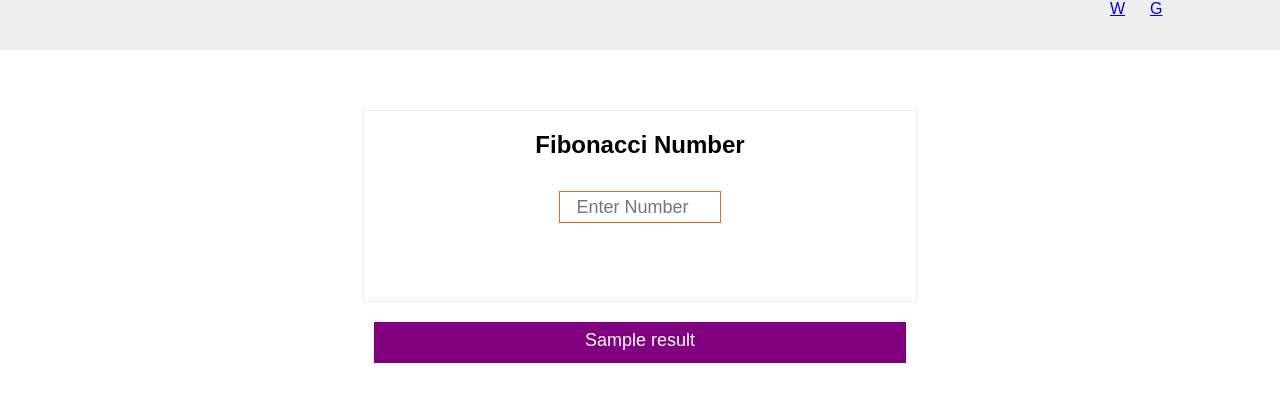
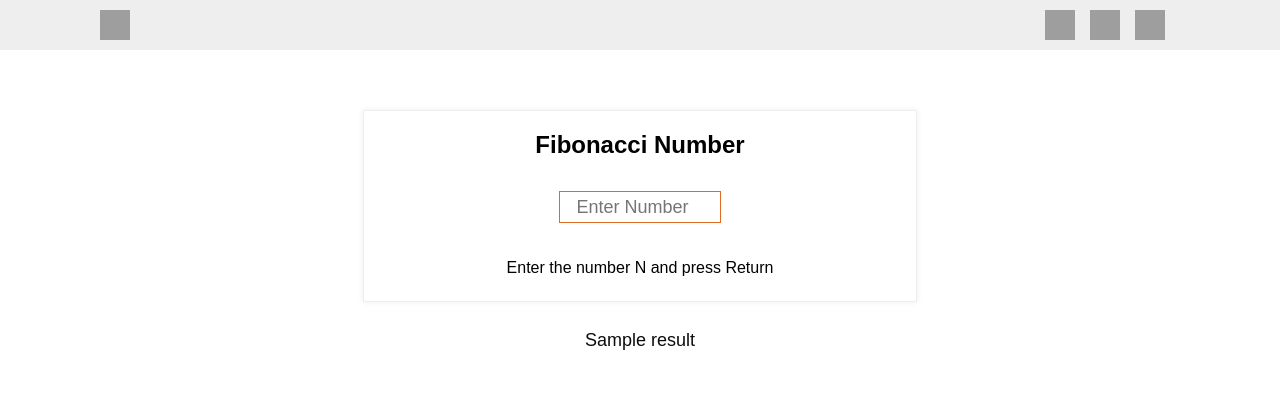
Before and after one commit to herishbrith/Fibonacci, a Django app: template Compute/templates/Compute/Fibonacci.html in a window 1280 px wide. Shown: the top 402 px of the page. Run offline with Django 3.2, Linux system fonts and the light colour scheme; tables that the repository leaves empty hold one stand-in row (values such as "Sample post"); the template is opened without the code that fills it: values that come from a table or form of the project are taken from there, most other values are stand-ins (such as "Sample title", 1, 10 or a date in 2020); grey boxes are pictures that could not be loaded.

Commit message:
css and static files added

```diff
--- a/Compute/templates/Compute/Fibonacci.html
+++ b/Compute/templates/Compute/Fibonacci.html
@@ -8,7 +8,8 @@
 	<div class="enterNum">
 	{{ form.nthNumber }}
 	</div>
-
+	<br><br>
+	<label>Enter the number N and press Return</label>
 </form>
 {% if result %}
 	<div class="result">
@@ -23,9 +24,10 @@
 		min-height: 150px;
 		margin: 0 auto;
 		margin-top: 60px;
-		border: 1px solid #eee;
+		border: 1px solid #eeeeee;
 		text-align: center;
 		padding: 20px;
+		box-shadow: 0px 0px 6px 0px #eee;
 	}
 	.fibContainer > h2{
 
@@ -45,7 +47,7 @@
 
 		width: inherit;
 		height: inherit;
-		text-align:center;
+		text-align: center;
 		border: 0;
 		font-size: 18px;
 		color: green;
@@ -57,10 +59,10 @@
 		padding: 8px 10px;
 		width: 40%;
 		min-height: 25px;
-		background-color: purple;
+		background-color: #fff;
 		font-size: 18px;
 		text-align: center;
-		color: #fff;
+		color: #0e0c0c;
 		word-wrap: break-word;
 		height: auto;
 
--- a/Compute/templates/Compute/header.html
+++ b/Compute/templates/Compute/header.html
@@ -1,33 +1,66 @@
+
+{% load static from staticfiles %}
 <header class="clear">
 	<div class="container">
+		<div class="home">
+			<a rel="shortcut icon" href="https://en.wikipedia.org/wiki/Fibonacci_number">
+				<img src="{% static 'images/wikiLogo.png' %}" alt="Wiki" class="logo">
+			</a>
+		</div>
 		<ul class="links">
 			<li>
-				<a href="https://en.wikipedia.org/wiki/Fibonacci_number" title="Wiki">W</a>
+				<a rel="shortcut icon" href="#">
+					<img src="{% static 'images/homeLogo.png' %}" alt="Home" class="logo">
+				</a>
 			</li>
 			<li>
-				<a href="https://en.wikipedia.org/wiki/Fibonacci_number" title="Github">G</a>
+				<a rel="shortcut icon" href="https://github.com/herishbrith/Fibonacci">
+					<img src="{% static 'images/gitLogo.png' %}" alt="GitHub" class="logo">
+				</a>
+			</li>
+			<li>
+				<a rel="shortcut icon" href="https://linkedin.com/in/harsh-bhardwaj-a555aa39">
+					<img src="{% static 'images/inLogo.png' %}" alt="in" class="logo">
+				</a>
 			</li>
 		</ul>
 	</div>
 </header>
 <style>
 	header{
+
 		height: 50px;
 		background-color: #eeeeee;
 	}
 	.links, .links li{
- 	list-style:none;
+
+		list-style: none;
 		padding: 0;
 	}
 	.links{
- 	width: 120px;
+
+		width: 135px;
 		height: 40px;
 		position: absolute;
- 	right: 50px;
+		right: 100px;
+		top: 10px;
 	}
 	.links li{
+
 		width: 40px;
 		height: 40px;
 		float: left;
+		margin-right: 5px;
+	}
+	.logo{
+
+		height: 30px;
+		width: 30px;
+	}
+	.home{
+
+		position: absolute;
+		left: 100px;
+		top: 10px;
 	}
 </style>
--- a/Fibonacci/settings.py
+++ b/Fibonacci/settings.py
@@ -14,6 +14,9 @@ import os
 
 # Build paths inside the project like this: os.path.join(BASE_DIR, ...)
 BASE_DIR = os.path.dirname(os.path.dirname(os.path.abspath(__file__)))
+PROJECT_DIR = os.path.dirname(__file__)
+STATICFILES_DIRS = (os.path.join(PROJECT_DIR, 'static'),)
+print STATICFILES_DIRS
 
 
 # Quick-start development settings - unsuitable for production
@@ -117,5 +120,5 @@ USE_TZ = True
 
 # Static files (CSS, JavaScript, Images)
 # https://docs.djangoproject.com/en/1.10/howto/static-files/
-
+STATIC_ROOT = os.path.join(BASE_DIR, '../static')
 STATIC_URL = '/static/'
```
Lines whose indentation alone changed are shown as unchanged.
